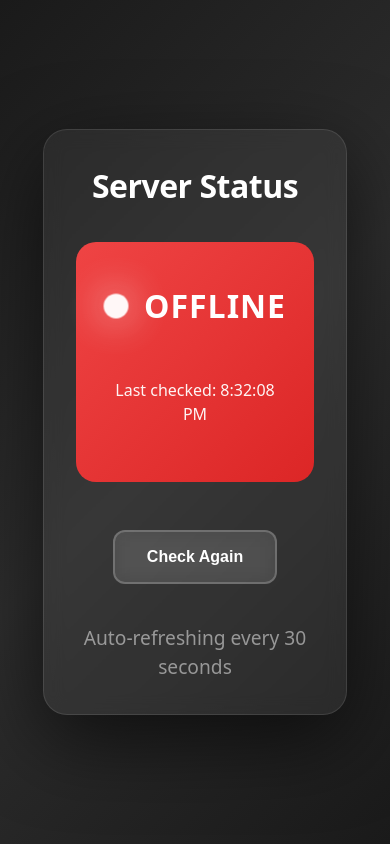
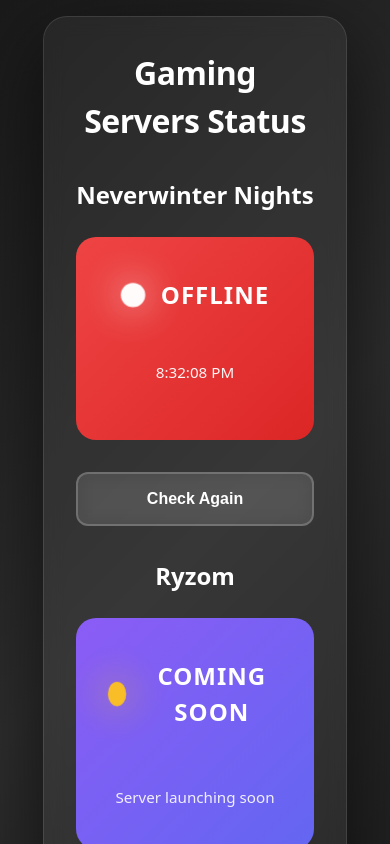
Before and after one commit to NFNV/server-status-app, a React (Vite) app: page / in a window 390 px wide. Shown: the top 844 px of the page. Built offline with nearby package versions, Linux system fonts and the light colour scheme; no server answers.

Commit message:
Ryzom box added

```diff
--- a/src/App.css
+++ b/src/App.css
@@ -29,16 +29,37 @@
   letter-spacing: -0.5px;
 }
 
+.servers-grid {
+  display: grid;
+  grid-template-columns: repeat(2, 1fr);
+  gap: 3rem;
+  margin-bottom: 3rem;
+}
+
+.server-box {
+  display: flex;
+  flex-direction: column;
+}
+
+.server-title {
+  color: #ffffff;
+  font-size: 2rem;
+  font-weight: 600;
+  margin-bottom: 2rem;
+  text-align: center;
+}
+
 .status-card {
-  padding: 5rem 4rem;
+  padding: 4rem 3rem;
   border-radius: 20px;
-  margin-bottom: 3rem;
+  margin-bottom: 2rem;
   animation: fadeIn 0.5s ease-in;
-  min-height: 350px;
+  min-height: 300px;
   display: flex;
   flex-direction: column;
   align-items: center;
   justify-content: center;
+  flex: 1;
 }
 
 .status-card.loading {
@@ -53,6 +74,11 @@
 
 .status-card.offline {
   background: linear-gradient(135deg, #ef4444 0%, #dc2626 100%);
+  color: white;
+}
+
+.status-card.coming-soon {
+  background: linear-gradient(135deg, #8b5cf6 0%, #6366f1 100%);
   color: white;
 }
 
@@ -81,6 +107,11 @@
   box-shadow: 0 0 40px rgba(255, 255, 255, 0.9);
 }
 
+.dot.coming-soon {
+  background: #fbbf24;
+  box-shadow: 0 0 40px rgba(251, 191, 36, 0.9);
+}
+
 .spinner {
   width: 48px;
   height: 48px;
@@ -95,6 +126,19 @@
   font-size: 4rem;
   font-weight: 700;
   letter-spacing: 3px;
+}
+
+.status-card h3 {
+  margin: 0;
+  font-size: 2.5rem;
+  font-weight: 700;
+  letter-spacing: 2px;
+}
+
+.coming-soon-text {
+  margin-top: 1.5rem;
+  font-size: 1.3rem;
+  opacity: 0.9;
 }
 
 .response-time,
@@ -177,13 +221,22 @@
     font-size: 3rem;
   }
 
-  .status-card {
-    padding: 3.5rem 3rem;
-    min-height: 280px;
+  .servers-grid {
+    grid-template-columns: 1fr;
+    gap: 2.5rem;
   }
 
-  .status-card h2 {
-    font-size: 3rem;
+  .server-title {
+    font-size: 1.75rem;
+  }
+
+  .status-card {
+    padding: 3rem 2.5rem;
+    min-height: 250px;
+  }
+
+  .status-card h3 {
+    font-size: 2rem;
   }
 
   .dot,
@@ -194,12 +247,16 @@
 
   .response-time,
   .last-checked {
-    font-size: 1.3rem;
+    font-size: 1.2rem;
   }
 
   .refresh-button {
     padding: 1.25rem 3rem;
     font-size: 1.2rem;
+  }
+
+  .coming-soon-text {
+    font-size: 1.1rem;
   }
 }
 
@@ -218,13 +275,23 @@
     margin-bottom: 2rem;
   }
 
+  .servers-grid {
+    grid-template-columns: 1fr;
+    gap: 2rem;
+  }
+
+  .server-title {
+    font-size: 1.5rem;
+    margin-bottom: 1.5rem;
+  }
+
   .status-card {
     padding: 2.5rem 2rem;
-    min-height: 200px;
+    min-height: 180px;
   }
 
-  .status-card h2 {
-    font-size: 2rem;
+  .status-card h3 {
+    font-size: 1.5rem;
     letter-spacing: 1px;
   }
 
@@ -240,12 +307,16 @@
 
   .response-time,
   .last-checked {
-    font-size: 1rem;
+    font-size: 0.95rem;
   }
 
   .refresh-button {
     padding: 1rem 2rem;
     font-size: 1rem;
+  }
+
+  .coming-soon-text {
+    font-size: 0.95rem;
   }
 }
 
@@ -253,7 +324,7 @@
 @media (min-width: 1440px) {
   .container {
     width: 85%;
-    max-width: 1600px;
+    max-width: 1800px;
     padding: 6rem 8rem;
   }
 
@@ -262,13 +333,22 @@
     margin-bottom: 5rem;
   }
 
-  .status-card {
-    padding: 6rem 5rem;
-    min-height: 400px;
+  .servers-grid {
+    gap: 4rem;
   }
 
-  .status-card h2 {
-    font-size: 5rem;
+  .server-title {
+    font-size: 2.5rem;
+    margin-bottom: 2.5rem;
+  }
+
+  .status-card {
+    padding: 5rem 4rem;
+    min-height: 350px;
+  }
+
+  .status-card h3 {
+    font-size: 3rem;
   }
 
   .dot,
@@ -279,7 +359,7 @@
 
   .response-time,
   .last-checked {
-    font-size: 1.75rem;
+    font-size: 1.6rem;
   }
 
   .refresh-button {
@@ -290,4 +370,8 @@
   .auto-refresh-note {
     font-size: 1.3rem;
   }
+
+  .coming-soon-text {
+    font-size: 1.5rem;
+  }
 }
--- a/src/App.jsx
+++ b/src/App.jsx
@@ -2,21 +2,21 @@
 import './App.css'
 
 function App() {
-  const serverUrl = 'http://34.39.183.45:5121'
-  const [status, setStatus] = useState('loading')
-  const [responseTime, setResponseTime] = useState(null)
-  const [lastChecked, setLastChecked] = useState(null)
+  const nwnServerUrl = 'http://34.39.183.45:5121'
+  const [nwnStatus, setNwnStatus] = useState('loading')
+  const [nwnResponseTime, setNwnResponseTime] = useState(null)
+  const [nwnLastChecked, setNwnLastChecked] = useState(null)
 
-  const checkServerStatus = useCallback(async () => {
-    setStatus('loading')
-    setResponseTime(null)
+  const checkNwnServerStatus = useCallback(async () => {
+    setNwnStatus('loading')
+    setNwnResponseTime(null)
     const startTime = performance.now()
 
     const timeoutPromise = new Promise((_, reject) => {
-      setTimeout(() => reject(new Error('Timeout')), 10000) // 10 second timeout
+      setTimeout(() => reject(new Error('Timeout')), 10000)
     })
 
-    const fetchPromise = fetch(serverUrl, {
+    const fetchPromise = fetch(nwnServerUrl, {
       method: 'HEAD',
       mode: 'no-cors',
       cache: 'no-cache',
@@ -28,74 +28,100 @@
       const endTime = performance.now()
       const timeTaken = Math.round(endTime - startTime)
 
-      setStatus('online')
-      setResponseTime(timeTaken)
-      setLastChecked(new Date())
+      setNwnStatus('online')
+      setNwnResponseTime(timeTaken)
+      setNwnLastChecked(new Date())
     } catch (error) {
-      setStatus('offline')
-      setResponseTime(null)
-      setLastChecked(new Date())
+      setNwnStatus('offline')
+      setNwnResponseTime(null)
+      setNwnLastChecked(new Date())
     }
-  }, [serverUrl])
+  }, [nwnServerUrl])
 
   useEffect(() => {
-    checkServerStatus()
+    checkNwnServerStatus()
 
     const interval = setInterval(() => {
-      checkServerStatus()
+      checkNwnServerStatus()
     }, 30000)
 
     return () => clearInterval(interval)
-  }, [checkServerStatus])
+  }, [checkNwnServerStatus])
 
   return (
     <div className="app">
       <div className="container">
-        <h1>Server Status</h1>
+        <h1>Gaming Servers Status</h1>
 
-        {status === 'loading' && (
+        <div className="servers-grid">
+          {/* Neverwinter Nights Server */}
+          <div className="server-box">
+            <h2 className="server-title">Neverwinter Nights</h2>
+
+            {nwnStatus === 'loading' && (
               <div className="status-card loading">
                 <div className="status-indicator">
                   <div className="spinner"></div>
-              <h2>Checking Server...</h2>
+                  <h3>Checking...</h3>
                 </div>
               </div>
             )}
 
-        {status === 'online' && (
+            {nwnStatus === 'online' && (
               <div className="status-card online">
                 <div className="status-indicator">
                   <span className="dot online"></span>
-              <h2>ONLINE</h2>
+                  <h3>ONLINE</h3>
                 </div>
-            {responseTime && (
-              <p className="response-time">Response time: {responseTime}ms</p>
+                {nwnResponseTime && (
+                  <p className="response-time">{nwnResponseTime}ms</p>
                 )}
-            {lastChecked && (
+                {nwnLastChecked && (
                   <p className="last-checked">
-                Last checked: {lastChecked.toLocaleTimeString()}
+                    {nwnLastChecked.toLocaleTimeString()}
                   </p>
                 )}
               </div>
             )}
 
-        {status === 'offline' && (
+            {nwnStatus === 'offline' && (
               <div className="status-card offline">
                 <div className="status-indicator">
                   <span className="dot offline"></span>
-              <h2>OFFLINE</h2>
+                  <h3>OFFLINE</h3>
                 </div>
-            {lastChecked && (
+                {nwnLastChecked && (
                   <p className="last-checked">
-                Last checked: {lastChecked.toLocaleTimeString()}
+                    {nwnLastChecked.toLocaleTimeString()}
                   </p>
                 )}
               </div>
             )}
 
-        <button onClick={checkServerStatus} className="refresh-button">
+            <button onClick={checkNwnServerStatus} className="refresh-button">
               Check Again
             </button>
+          </div>
+
+          {/* Ryzom Server - Coming Soon */}
+          <div className="server-box">
+            <h2 className="server-title">Ryzom</h2>
+
+            <div className="status-card coming-soon">
+              <div className="status-indicator">
+                <span className="dot coming-soon"></span>
+                <h3>COMING SOON</h3>
+              </div>
+              <p className="coming-soon-text">
+                Server launching soon
+              </p>
+            </div>
+
+            <button className="refresh-button" disabled>
+              Not Available
+            </button>
+          </div>
+        </div>
 
         <p className="auto-refresh-note">
           Auto-refreshing every 30 seconds
```
Lines whose indentation alone changed are shown as unchanged.
